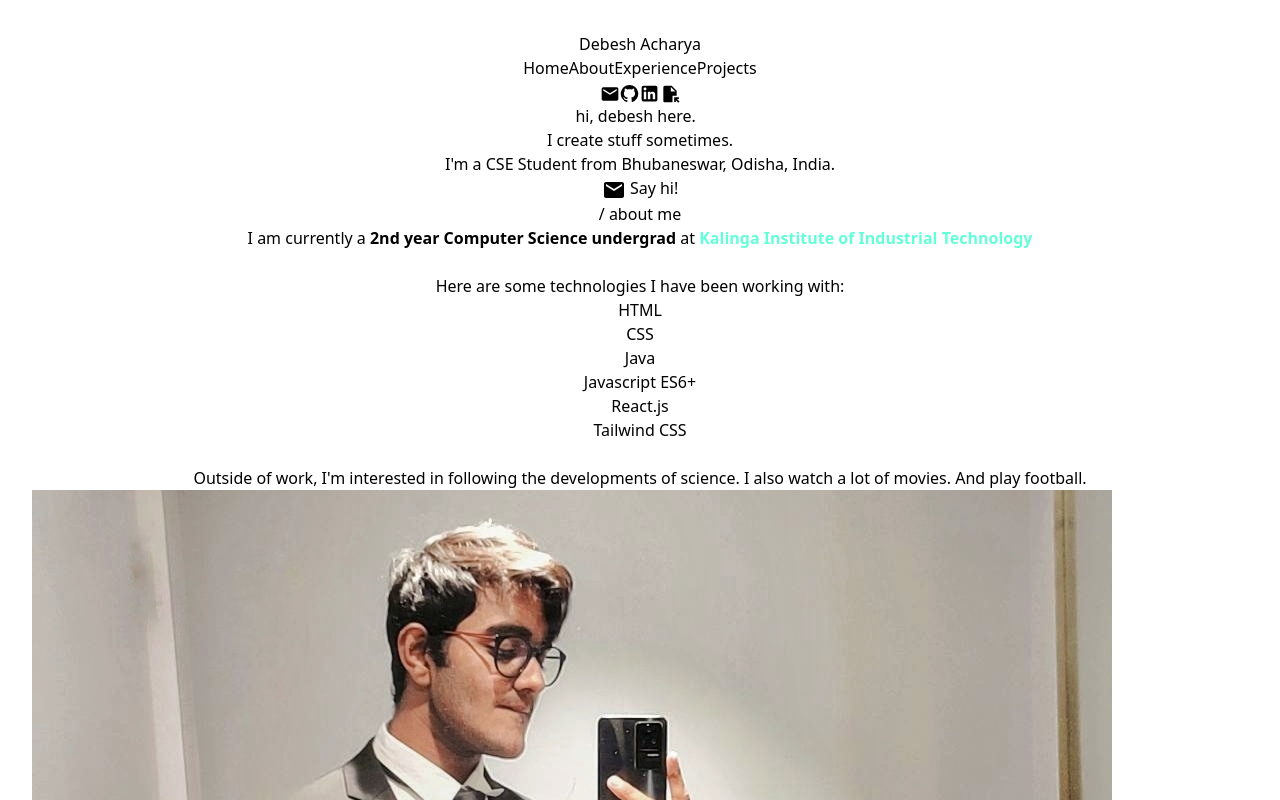
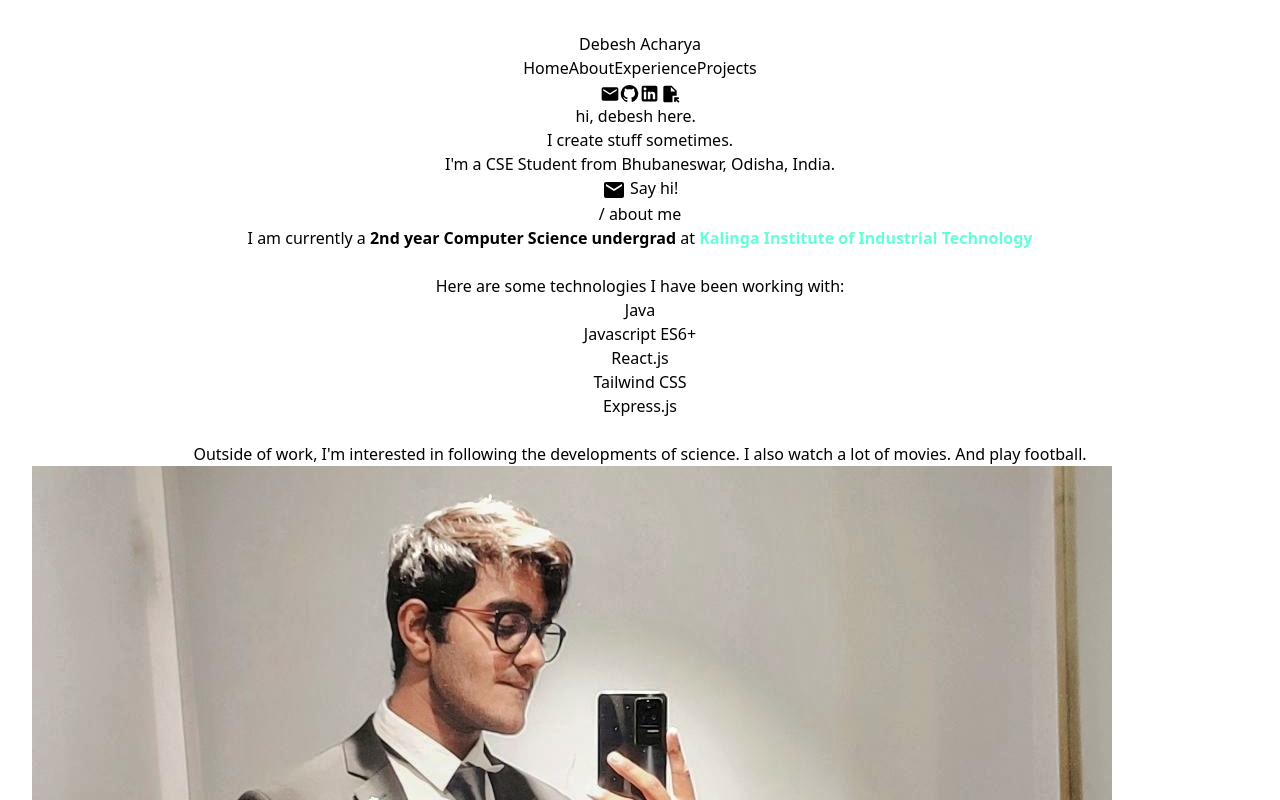
Before and after one commit to Debesh-Acharya/Portfolio, a React (Vite) app in the folder Portfolio/: page / in a window 1280 px wide. Shown: the top 800 px of the page. Built offline with nearby package versions, Linux system fonts and the light colour scheme.

Commit message:
minor change

```diff
--- a/Portfolio/src/components/About.jsx
+++ b/Portfolio/src/components/About.jsx
@@ -20,12 +20,11 @@ const About = () => {
   );
 
   const tech_stack = [
-    "HTML",
-    "CSS",
     "Java",
     "Javascript ES6+",
     "React.js",
-    "Tailwind CSS"
+    "Tailwind CSS",
+    "Express.js",
   ];
 
   // Use the relative path to the image in the public directory
```
